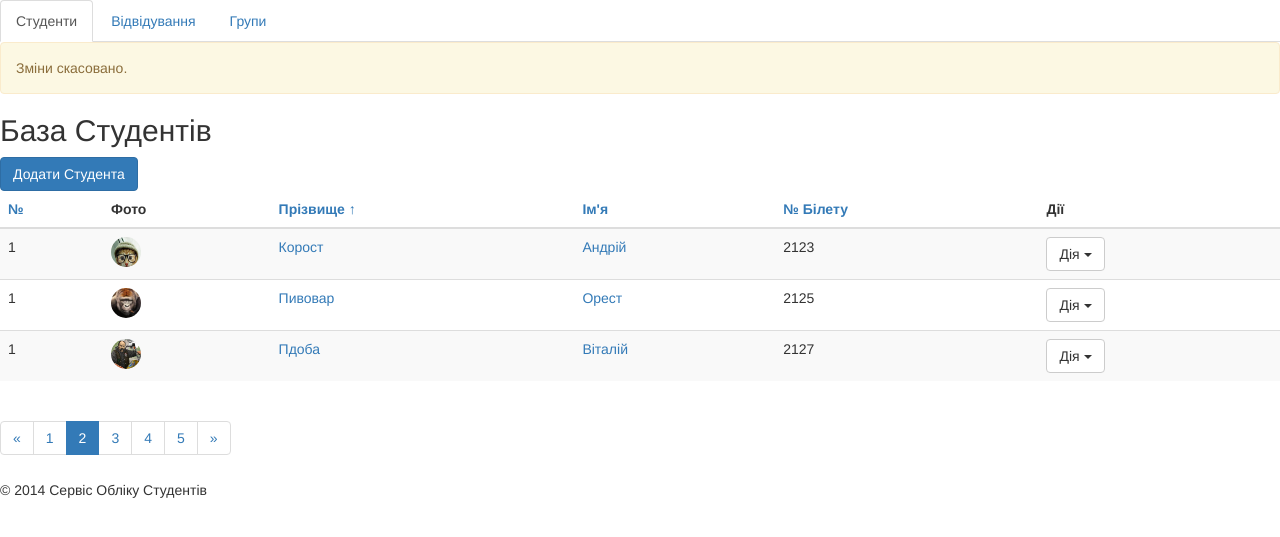
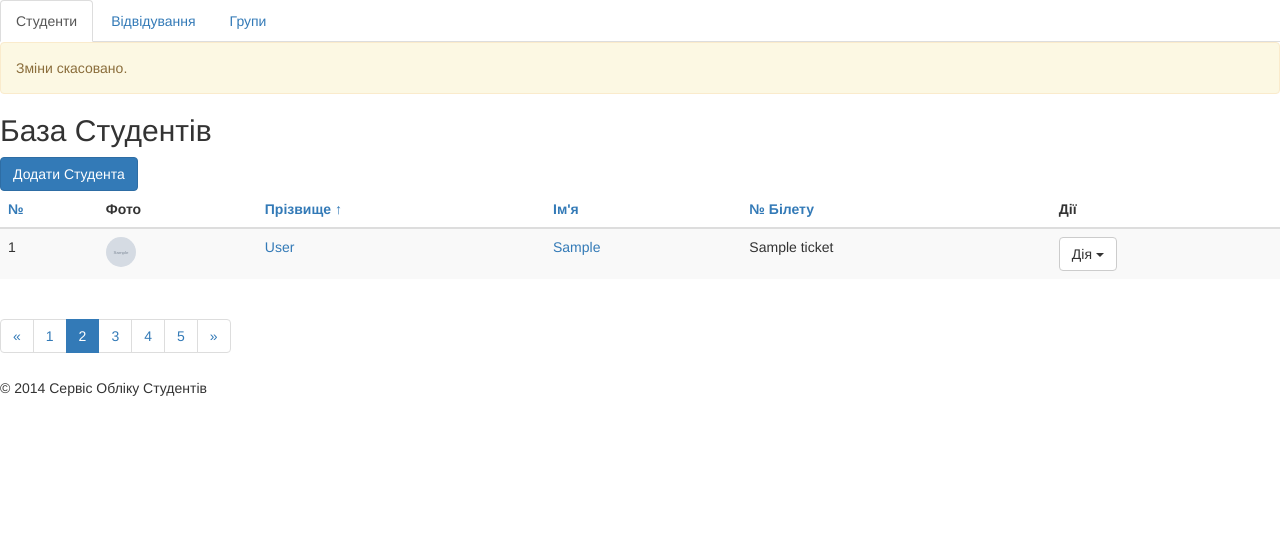
Before and after one commit to AlexaPyth/studentdb, a Django app: template students/templates/students/students_list.html in a window 1280 px wide. Shown: the part 70-607 px from the top of the page. Run offline with Django 3.2, Linux system fonts and the light colour scheme; the template is opened without the code that fills it: most values are stand-ins (such as "Sample title", 1, 10 or a date in 2020); grey boxes marked "Sample" are stand-in pictures; some libraries are stand-ins or nearby versions.

Commit message:
Заповнюємо таблицю із студентами динамічно із змінної students переданою із view.py

```diff
--- a/students/templates/students/students_list.html
+++ b/students/templates/students/students_list.html
@@ -78,12 +78,13 @@
                     <th>Дії</th>
                 </thead>
                 <tbody>
+                {% for student in students %}
                 <tr>
-                    <td>1</td>
-                    <td><img height="30" width="30" src="{% static "img/me.jpg" %}" class="img-circle"></td>
-                    <td><a title="Редагувати" href="{% url "students_edit" 1 %}">Корост</a></td>
-                    <td><a title="Редагувати" href="{% url "students_edit" 1 %}">Андрій</a></td>
-                    <td>2123</td>
+                    <td>{{ forloop.counter }}</td>
+                    <td><img height="30" width="30" src="{% static student.image %}" class="img-circle"></td>
+                    <td><a title="Редагувати" href="{% url "students_edit" student.id %}"> {{ student.last_name }} </a></td>
+                    <td><a title="Редагувати" href="{% url "students_edit" student.id %}"> {{ student.first_name }} </a></td>
+                    <td>{{ student.ticket }}</td>
                     <td>
                         <div class="dropdown">
                             <button class="btn btn-default dropdown-toggle"
@@ -93,74 +94,19 @@
                             <ul class="dropdown-menu" role="menu">
                                 <li role="presentation">
                                     <a role="menuitem" tabindex="-1"
-                                       href="/journal/1">Відвідування</a>
+                                       href="/journal/{{ student.id }}">Відвідування</a>
                                 </li>
                                 <li role="presentation">
-                                    <a role="menuitem" tabindex="-1" href="{% url "students_edit" 1 %}">Редагувати</a>
+                                    <a role="menuitem" tabindex="-1" href="{% url "students_edit" student.id %}">Редагувати</a>
                                 </li>
                                 <li role="presentation">
-                                    <a role="menuitem" tabindex="-1" href="{% url "students_delete" 1 %}">Видалити</a>
+                                    <a role="menuitem" tabindex="-1" href="{% url "students_delete" student.id %}">Видалити</a>
                                 </li>
                             </ul>
                         </div>
                     </td>
                 </tr>
-                <!--Second rows-->
-                <tr>
-                    <td>1</td>
-                    <td><img height="30" width="30" src="{% static "img/piv.jpg" %}" class="img-circle"></td>
-                    <td><a title="Редагувати" href="{% url "students_edit" 2 %}">Пивовар</a></td>
-                    <td><a title="Редагувати" href="{% url "students_edit" 2 %}">Орест</a></td>
-                    <td>2125</td>
-                    <td>
-                        <div class="dropdown">
-                            <button class="btn btn-default dropdown-toggle"
-                                    type="button" data-toggle="dropdown">Дія
-                                <span class="caret"></span>
-                            </button>
-                            <ul class="dropdown-menu" role="menu">
-                                <li role="presentation">
-                                    <a role="menuitem" tabindex="-1"
-                                       href="/journal/2">Відвідування</a>
-                                </li>
-                                <li role="presentation">
-                                    <a role="menuitem" tabindex="-1" href="{% url "students_edit" 2 %}">Редагувати</a>
-                                </li>
-                                <li role="presentation">
-                                    <a role="menuitem" tabindex="-1" href="{% url "students_delete" 2 %}">Видалити</a>
-                                </li>
-                            </ul>
-                        </div>
-                    </td>
-                </tr>
-                <!--Thirth rows -->
-                <tr>
-                    <td>1</td>
-                    <td><img height="30" width="30" src="{% static "img/podoba.jpg" %}" class="img-circle"></td>
-                    <td><a title="Редагувати" href="{% url "students_edit" 3 %}">Пдоба</a></td>
-                    <td><a title="Редагувати" href="{% url "students_edit" 3 %}">Віталій</a></td>
-                    <td>2127</td>
-                    <td>
-                        <div class="dropdown">
-                            <button class="btn btn-default dropdown-toggle"
-                                    type="button" data-toggle="dropdown">Дія
-                                <span class="caret"></span>
-                            </button>
-                            <ul class="dropdown-menu" role="menu">
-                                <li role="presentation">
-                                    <a role="menuitem" tabindex="-1"
-                                       href="/journal/3">Відвідування</a>
-                                </li>
-                                <li role="presentation">
-                                    <a role="menuitem" tabindex="-1" href="{% url "students_edit" 3 %}">Редагувати</a>
-                                </li>
-                                <li role="presentation">
-                                    <a role="menuitem" tabindex="-1" href="/{% url "students_delete" 3 %}">Видалити</a>
-                                </li>
-                            </ul>
-                        </div>
-                    </td>
-                </tr>
+                {% endfor %}
                 </tbody>
             </table>
             <!-- End Students Listing -->
```
